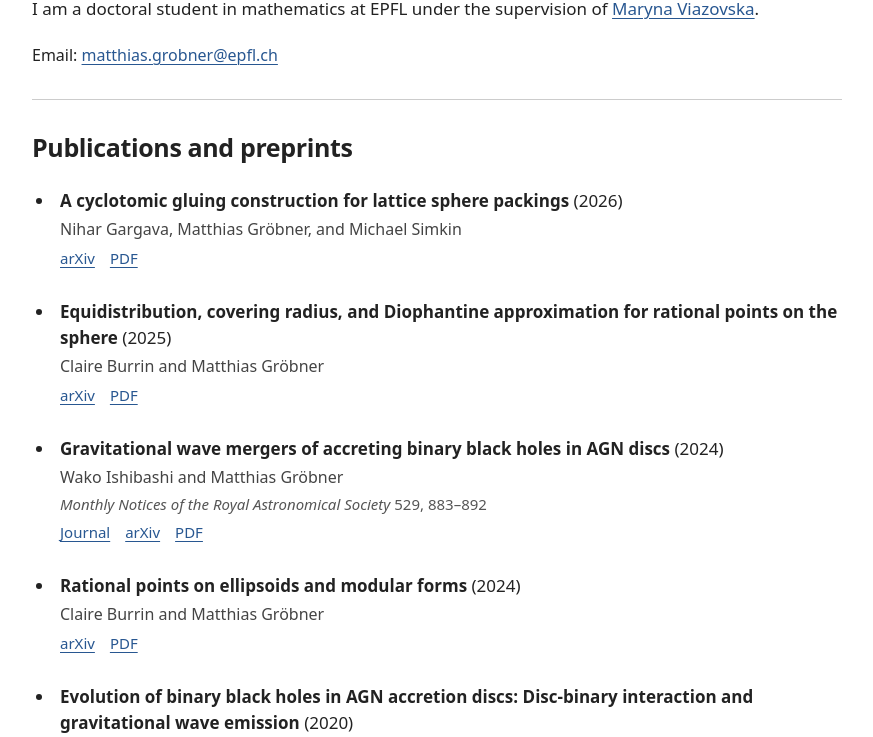
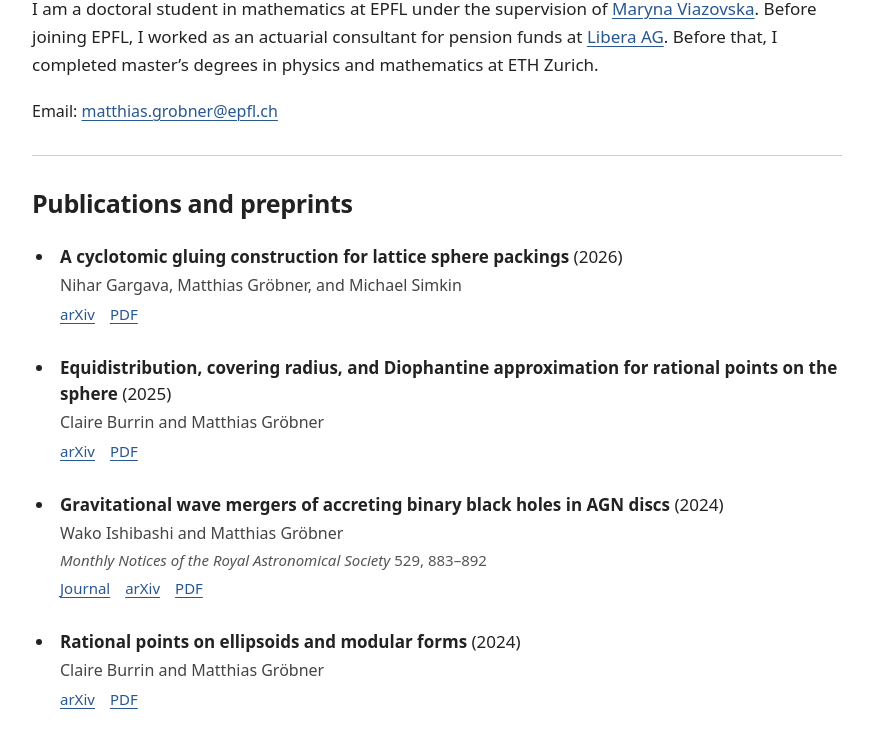
Before and after one commit to matgroebner/matgroebner.github.io, a plain HTML site: page index.html in a window 1280 px wide. Shown: the part 118-855 px from the top of the page, without its empty margins (203-1076 px from the left). Drawn offline with Linux system fonts and the light colour scheme.

Commit message:
Add files via upload

```diff
--- a/index.html
+++ b/index.html
@@ -16,7 +16,7 @@
 <main id="main">
   <header id="about">
     <h1>Matthias Gröbner</h1>
-    <p class="intro">I am a doctoral student in mathematics at EPFL under the supervision of <a href="https://people.epfl.ch/maryna.viazovska">Maryna Viazovska</a>.</p>
+    <p class="intro">I am a doctoral student in mathematics at EPFL under the supervision of <a href="https://people.epfl.ch/maryna.viazovska">Maryna Viazovska</a>. Before joining EPFL, I worked as an actuarial consultant for pension funds at <a href="https://libera.ch/en/services/advice-for-pension-funds/">Libera AG</a>. Before that, I completed master’s degrees in physics and mathematics at ETH Zurich.</p>
     <p class="contact-line">Email: <a href="mailto:matthias.grobner@epfl.ch">matthias.grobner@epfl.ch</a></p>
   </header>
   <section id="publications" aria-labelledby="publications-heading">
```
